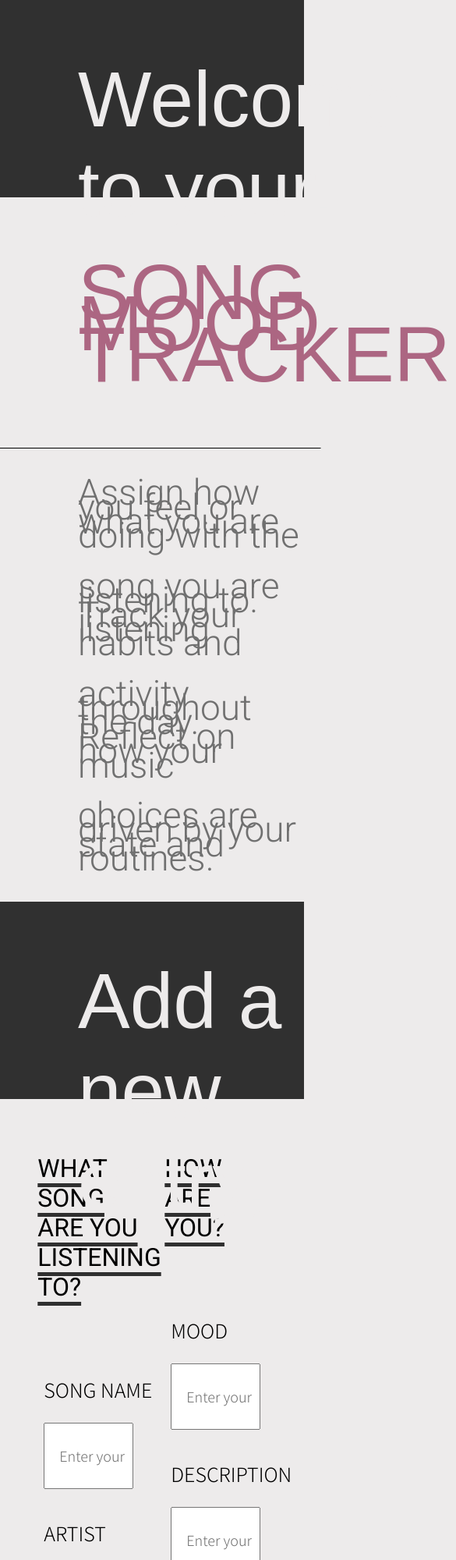
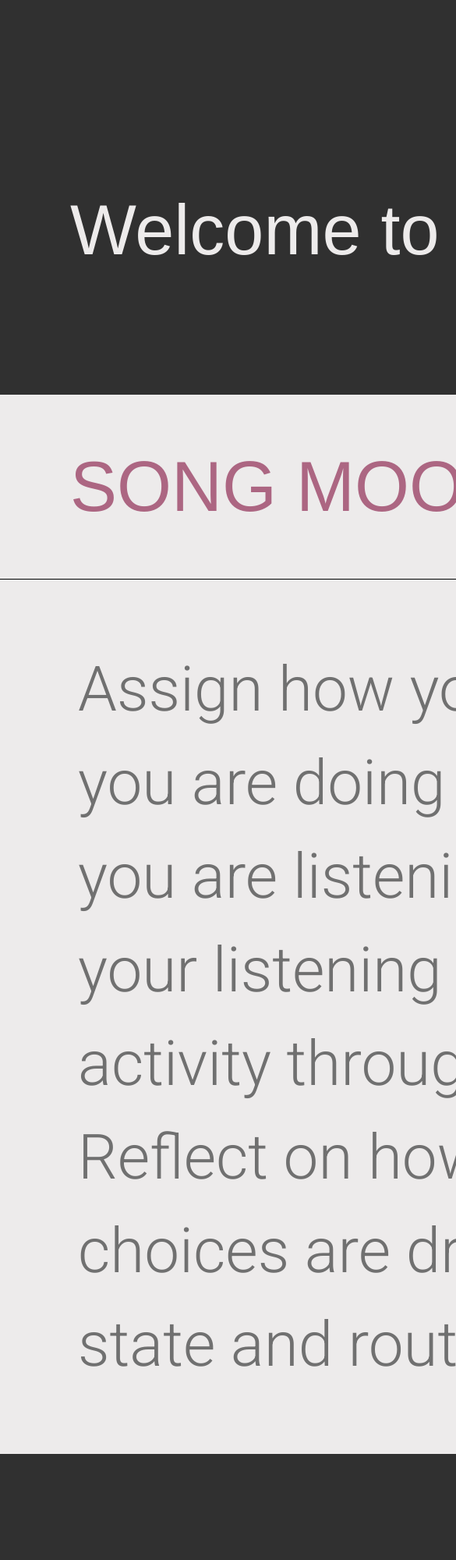
Before and after one commit to elleise/deco2017-A3, a website: page public/index.html in a window 390 px wide. Shown: the top 2000 px of the page at 78% size, 585 px wide, since content can reach past the window. Drawn offline with Linux system fonts and the light colour scheme; a web font is replaced by a local one.

Commit message:
CSS Media Queries implemented, responsive design complete

```diff
--- a/public/index.html
+++ b/public/index.html
@@ -40,10 +40,10 @@
     <div class="content">
       <p class="pink-text">SONG MOOD TRACKER</p>
       <hr class="line">
-      <p>Assign how you feel or what you are doing with the</p>
-      <p>song you are listening to. Track your listening habits and</p>
-      <p>activity throughout the day. Reflect on how your music</p>
-      <p>choices are driven by your state and routines.</p>
+      <p>Assign how you feel or what you are doing with the
+        song you are listening to. Track your listening habits and
+        activity throughout the day. Reflect on how your music
+        choices are driven by your state and routines.</p>
     </div>
     <div class="second-rectangle">
       <span>Add a new entry,</span>
--- a/public/songs.css
+++ b/public/songs.css
@@ -1,6 +1,6 @@
-@import url(https://fonts.googleapis.com/css?family=Roboto:100,100italic,300,300italic,regular,italic,500,500italic,700,700italic,900,900italic);
-@import url(https://fonts.googleapis.com/css?family=Noto+Sans+TC:100,300,regular,500,700,900);
-@import url(https://fonts.googleapis.com/css?family=PT+Sans+Caption:regular,700);
+@import url(https://fonts.googleapis.com/css?family=Roboto:100,300);
+@import url(https://fonts.googleapis.com/css?family=Noto+Sans+TC:300,regular);
+@import url(https://fonts.googleapis.com/css?family=PT+Sans+Caption:regular);
 
 body {
   margin: 0;
@@ -40,6 +40,8 @@ body {
   font-family: 'PT Sans Caption', sans-serif;
   margin-left: 100px;
   padding-top: 1px;
+  margin-top: 50px;
+  margin-bottom: 50px;
 }
 
 .content p {
@@ -48,7 +50,8 @@ body {
   color: #707070;
   font-size: 46px;
   margin-left: 100px;
-  line-height: 0.4;
+  margin-right: 30px;
+  line-height: 1.5;
 }
 
 .second-rectangle span {
@@ -225,15 +228,6 @@ img {
   text-align: right;
 }
 
-/*
-#songs {
-  margin-left: 2%;
-  margin-right: 2%;
-  column-count: 2;
-  list-style-type: none;
-}
-*/
-
 /* link to divide songlist into two columns */
 #songs {
   display: grid;
@@ -275,6 +269,7 @@ img {
 }
 
 .modal-display-area {
+  overflow: scroll;
   margin: auto;
   display: block;
   width: 30%;
@@ -321,8 +316,9 @@ img {
   font-family: 'PT Sans Caption', sans-serif;
   margin-top: 10%;
   font-size: 24px;
-  margin-bottom: 0px;
+  margin-bottom: 10px;
 }
+
 #description {
   margin-top: 0%;
   font-size: 18px;
@@ -341,6 +337,7 @@ img {
   border: none;
   background: none;
   font-size: x-large;
+  color: #007afe;
 }
 
 .del-button:hover,
@@ -389,3 +386,147 @@ img {
   text-decoration: none;
   cursor: pointer;
 }
+
+/* Responsive layout - makes the two columns stack on top of each other instead of next to each other */
+@media screen and (max-width: 900px) {
+  .column {
+    width: 80%;
+  }
+}
+
+@media (max-width: 900px) {
+  #songs { grid-template-columns: repeat(1, 1fr); }
+}
+
+@media (max-width: 700px) {
+
+.first-rectangle {
+  width: 12em;
+  height: 60vh;
+}
+
+.first-rectangle span,
+.second-rectangle span {
+  margin-left: 1em;
+  text-align: left;
+  font-size: 90px;
+  line-height: 5;
+}
+
+.line {
+  width: calc(100% + 820px);
+  margin: 0 -20px;
+  border-top: 1px solid black;
+}
+
+.content .pink-text {
+  font-size: 90px;
+  white-space: nowrap;
+  margin-left: 1em;
+}
+
+.content p {
+  font-size: 80px;
+  width: 1000px;
+}
+
+.second-rectangle {
+  width: 12em;
+  height: 60vh;
+}
+
+h1 {
+  font-size: 55px;
+  margin-left: 1em;
+  white-space: nowrap;
+  margin-top: 100px;
+}
+
+.form-row > label {
+  font-size: 50px;
+  white-space: nowrap;
+}
+
+/* input box and option values, flex-grow  */
+.form-row > input,
+.form-row > input::placeholder,
+.form-row > select,
+.form-submit-btn input {
+  width: 1000px;
+  font-size: 50px;
+}
+
+/* #description {
+  width: 1000px;
+  font-size: 50px;
+} */
+
+.song-list-div {
+  border: none;
+}
+
+.song-list-div > h1 {
+  color: black;
+  font-size: 90px;
+  margin-left: 1em;
+}
+
+#songs li {
+  width: 1100px;
+}
+
+.item-mood-row {
+  font-size: 50px;
+}
+
+.item-song-name,
+.item-created-time {
+  font-size: 40px;
+}
+
+img {
+    width: 130px;
+}
+
+/* I retrieved the css positon from https://stackoverflow.com/questions/19467693/how-to-make-popup-look-at-the-centre-of-the-screen to make my popup exactly centeredapplying a negative top margin of half the div height, and a negative left margin of half the div width */
+
+.modal-display-area {
+  position: fixed;
+  top: 50%;
+  left: 50%;
+  transform: translate(-50%, -50%);
+  width: 70%;
+  height: 70%
+}
+
+.close {
+  font-size: 80px;
+}
+
+.modal-content {
+    margin-top: 10em;
+}
+
+#caption {
+  font-size: 60px;
+}
+
+#del-description {
+  font-size: 40px;
+}
+
+.del-button {
+  font-size: 80px;
+}
+
+#entry-description {
+  font-size: 40px;
+  margin-bottom: 20px;
+}
+
+#description {
+    width: 700;
+    font-size: 35px;
+}
+
+}
```
